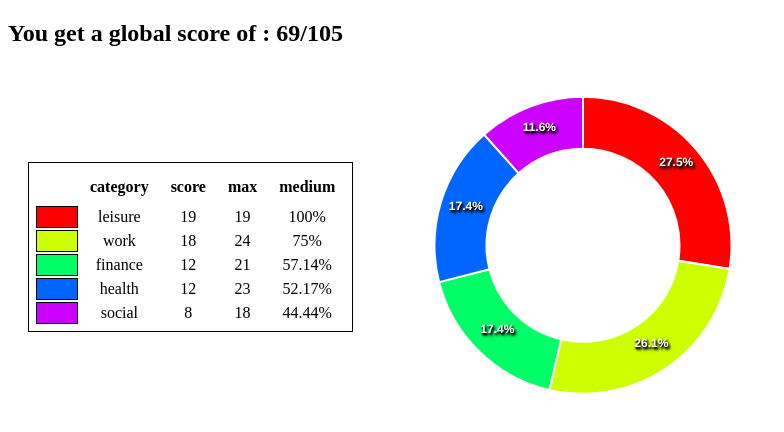
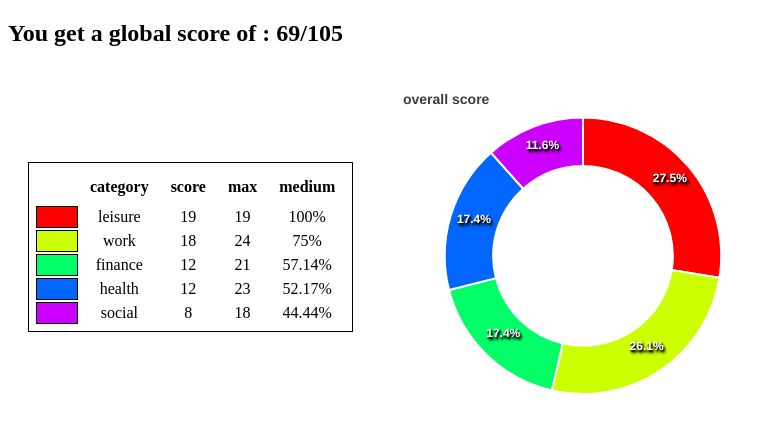
Before and after one commit to LeSuiss/test-technique-cs, a React (Create React App) app: page / in a window 1280 px wide. Shown: the top 432 px of the page, without its empty margins (0-784 px from the left). Built offline with nearby package versions, Linux system fonts and the light colour scheme.

Commit message:
adding title

```diff
--- a/src/components/DoughnutGraph.js
+++ b/src/components/DoughnutGraph.js
@@ -10,6 +10,7 @@ const DoughnutGraph = ({ dataFields, colors }) => {
     options={{
       colors: colors,
       legend: { show: false },
+      title: { text: "overall score" },
       tooltip: {
         custom: function ({ series, seriesIndex, dataPointIndex, w }) {
           return '<div class="arrow_box">' +
```
